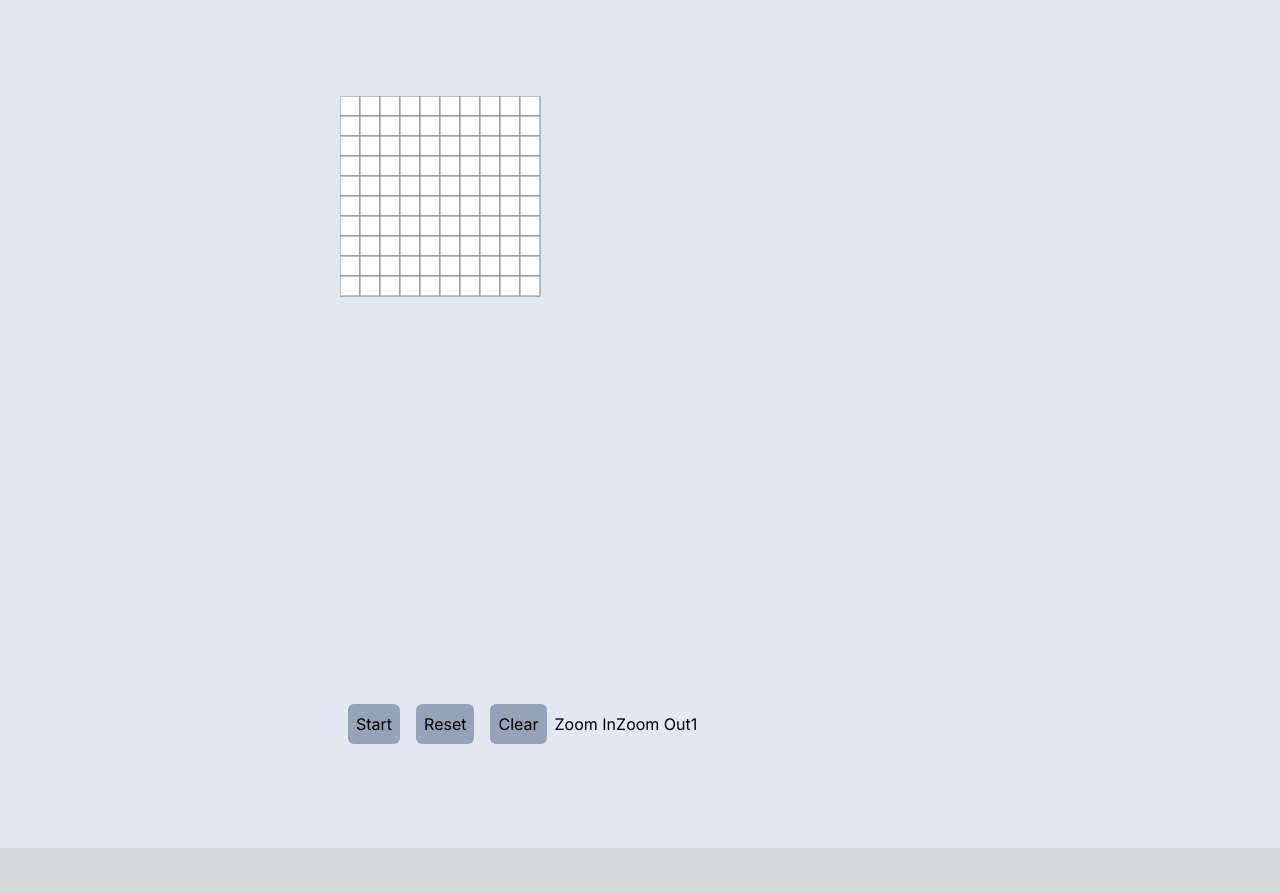
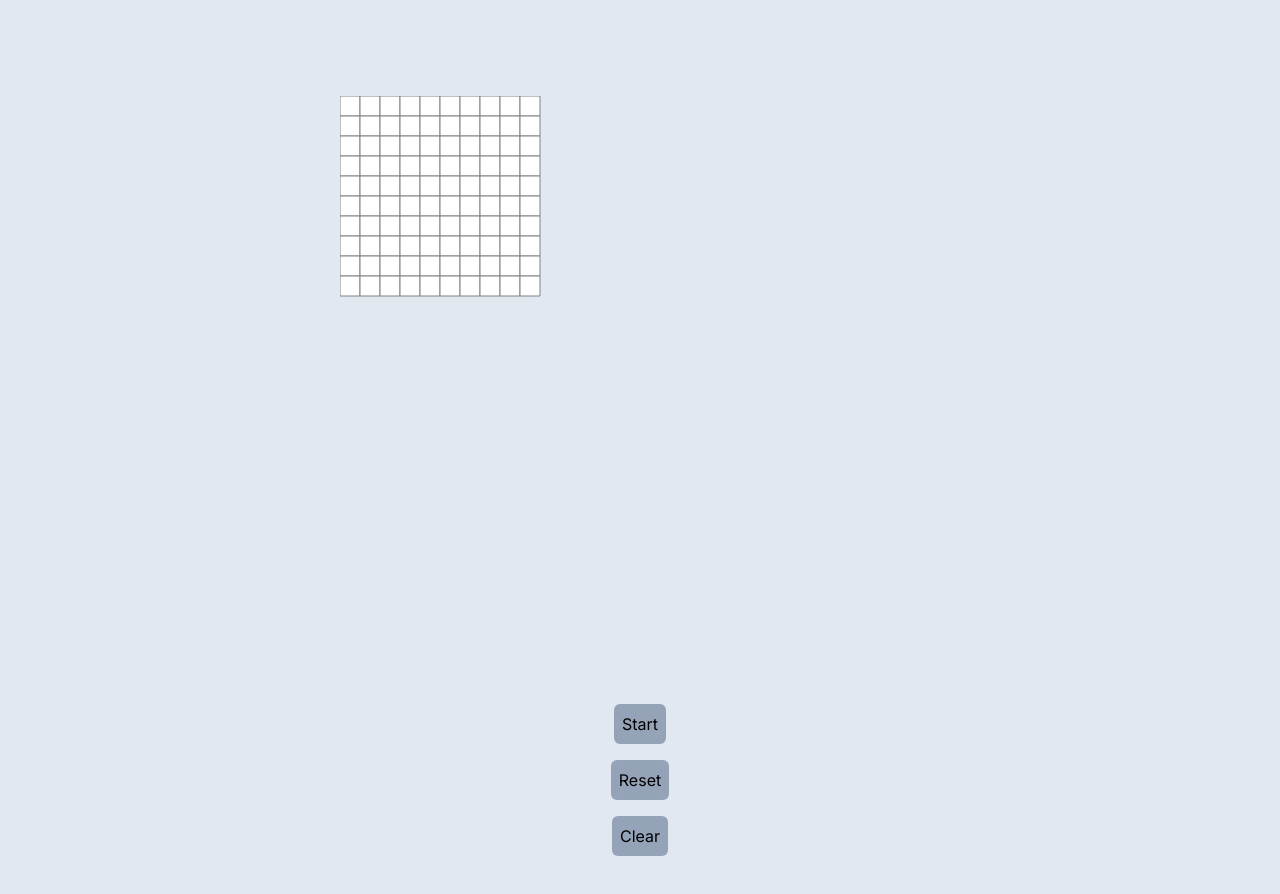
Before and after one commit to Brandon-Perry/GameOfLife, a Next.js app in the folder client/: page / in a window 1280 px wide. Shown: the top 894 px of the page. Before the commit the page ends 848 px from the top, so only its background shows below. Built offline with nearby package versions, Linux system fonts and the light colour scheme.

Commit message:
seperated controls from Board

```diff
--- a/client/src/app/page.tsx
+++ b/client/src/app/page.tsx
@@ -1,10 +1,41 @@
-import Board from "@/components/board/Board";
-import Image from "next/image";
+"use client";
+import Board, { BoardRef } from "@/components/board/Board";
+import { useRef, useState } from "react";
 
 export default function Home() {
+  const [isPlaying, setIsPlaying] = useState<boolean>(false);
+  const boardRef = useRef<BoardRef | null>(null);
   return (
     <main className="flex min-h-screen flex-col items-center justify-between p-24 bg-slate-200">
-      <Board />
+      <Board ref={boardRef} />
+      <button
+        className="p-2 bg-slate-400 rounded-md m-2"
+        onClick={() => {
+          isPlaying ? boardRef.current?.stop() : boardRef.current?.start();
+          setIsPlaying((curr) => !curr);
+        }}
+      >
+        {isPlaying ? "Stop" : "Start"}
+      </button>
+      <button
+        className="p-2 bg-slate-400 rounded-md m-2"
+        onClick={() => boardRef.current?.reset()}
+      >
+        Reset
+      </button>
+      <button
+        className="p-2 bg-slate-400 rounded-md m-2"
+        onClick={() => boardRef.current?.clear()}
+      >
+        Clear
+      </button>
+
+      {/* <button onClick={() => setZoomFactor((curr) => curr + 0.2)}>
+        Zoom In
+      </button>
+      <button onClick={() => setZoomFactor((curr) => curr - 0.2)}>
+        Zoom Out
+      </button> */}
     </main>
   );
 }
--- a/client/src/components/board/Board.tsx
+++ b/client/src/components/board/Board.tsx
@@ -1,11 +1,29 @@
 "use client";
-import React, { useRef, useState } from "react";
+import React, {
+  Ref,
+  forwardRef,
+  useImperativeHandle,
+  useRef,
+  useState,
+} from "react";
 import { useBoardState } from "./hooks/useBoardState";
 import { Coord } from "@/types";
 import { usePaint } from "./hooks/usePaint";
 import { Group, Layer, Rect, Stage } from "react-konva";
 
-export default function Board() {
+export type BoardRef = {
+  start: () => void;
+  stop: () => void;
+  reset: () => void;
+  clear: () => void;
+};
+
+type BoardProps = {};
+
+export default forwardRef(function Board(
+  props: BoardProps,
+  ref: Ref<BoardRef>,
+) {
   const { boardState, boardDispatch, cacheBoard, loadCachedBoard } =
     useBoardState(10);
 
@@ -13,14 +31,20 @@ export default function Board() {
     boardDispatch({ action: "turnOn", payload: { coord } }),
   );
 
-  // tells UI elements if game is playing
-  const [isPlaying, setIsPlaying] = useState<boolean>(false);
-
   //
   const [zoomFactor, setZoomFactor] = useState<number>(1);
 
   // stores id for shutting down setInterval for game loop
   const intervalRef = useRef<ReturnType<typeof setInterval> | null>(null);
+
+  useImperativeHandle<BoardProps, BoardRef>(ref, () => {
+    return {
+      start: () => startPlaying(),
+      stop: () => stopPlaying(),
+      clear: () => clearGame(),
+      reset: () => loadCachedBoard(),
+    };
+  });
 
   // runs on each game tick
   const onTick = () => {
@@ -47,7 +71,6 @@ export default function Board() {
 
   // stops game
   const stopPlaying = () => {
-    setIsPlaying(false);
     if (intervalRef.current === null) return;
     clearInterval(intervalRef.current);
     intervalRef.current = null;
@@ -55,7 +78,6 @@ export default function Board() {
 
   // starts game
   const startPlaying = () => {
-    setIsPlaying(true);
     cacheBoard();
     const playInterval = setInterval(() => {
       onTick();
@@ -108,33 +130,6 @@ export default function Board() {
           ))}
         </Layer>
       </Stage>
-
-      <button
-        className="p-2 bg-slate-400 rounded-md m-2"
-        onClick={() => (isPlaying ? stopPlaying() : startPlaying())}
-      >
-        {isPlaying ? "Stop" : "Start"}
-      </button>
-      <button
-        className="p-2 bg-slate-400 rounded-md m-2"
-        onClick={() => loadCachedBoard()}
-      >
-        Reset
-      </button>
-      <button
-        className="p-2 bg-slate-400 rounded-md m-2"
-        onClick={() => clearGame()}
-      >
-        Clear
-      </button>
-
-      <button onClick={() => setZoomFactor((curr) => curr + 0.2)}>
-        Zoom In
-      </button>
-      <button onClick={() => setZoomFactor((curr) => curr - 0.2)}>
-        Zoom Out
-      </button>
-      <text>{zoomFactor}</text>
     </div>
   );
-}
+});
```
